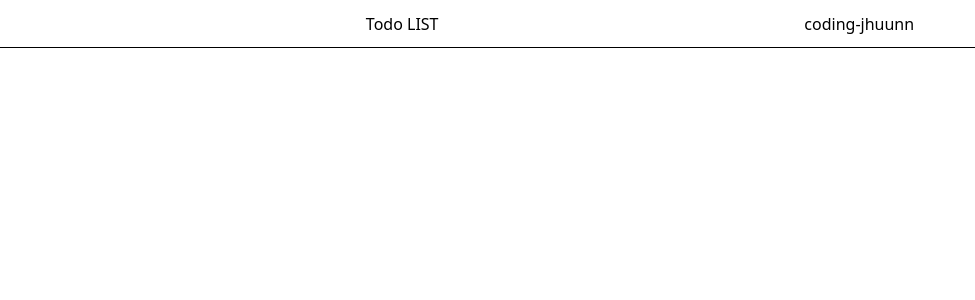
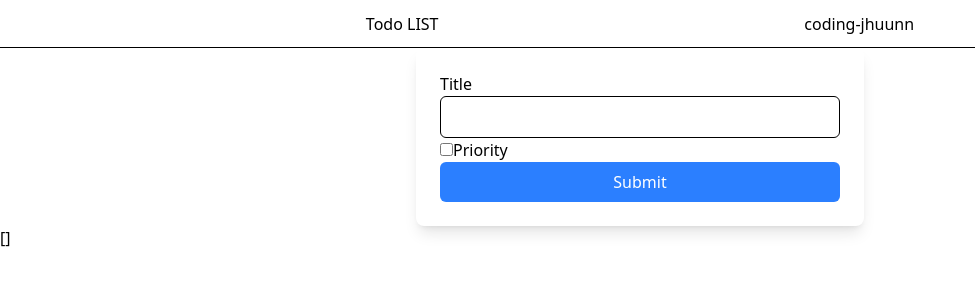
Before and after one commit to coding-jhuunn/test-repo, a Vue app: page / in a window 1280 px wide. Shown: the top 300 px of the page, without its empty margins (0-975 px from the left). Built offline with nearby package versions, Linux system fonts and the light colour scheme.

Commit message:
accepts props from child MyForm

```diff
--- a/src/App.vue
+++ b/src/App.vue
@@ -1,8 +1,19 @@
 <template>
   <div>
     <MyHeader></MyHeader>
+    <MyForm @updateTodoList="updateTodoList"></MyForm>
+    <div>
+      {{ todolist }}
+    </div>
   </div>
 </template>
 <script setup>
+import { reactive, ref } from "vue";
 import MyHeader from "./components/MyHeader.vue";
+import MyForm from "./components/MyForm.vue";
+const todolist = ref([]);
+
+const updateTodoList = (item) => {
+  todolist.value.push(item);
+};
 </script>
```
